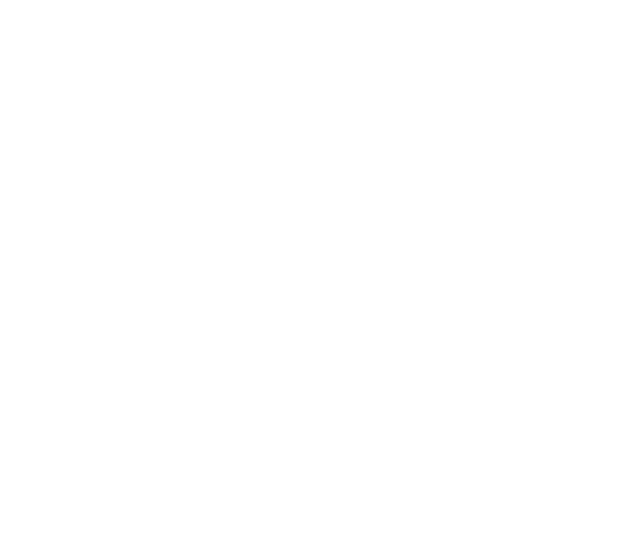
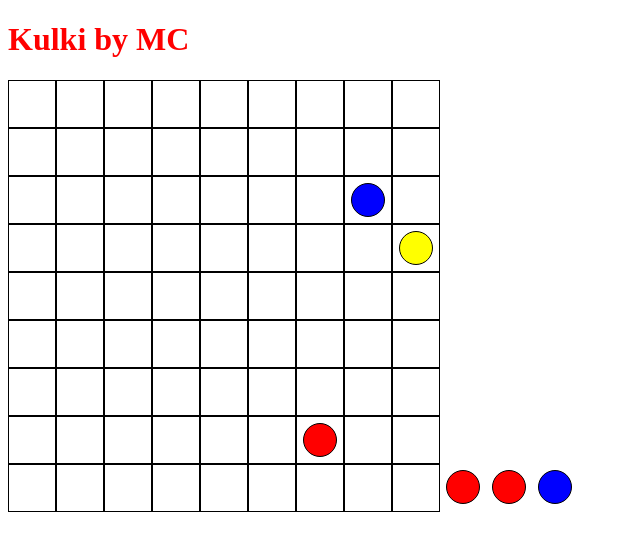
Before and after one commit to MateuszCzek332/Kulki, a website built with webpack: page public/index.html in a window 1280 px wide. Shown: the whole page, without its empty margins (0-640 px from the left). Built offline with nearby package versions, Linux system fonts and the light colour scheme.

Commit message:
basic
Creating board, and random balls in q

```diff
--- a/public/bundle.js
+++ b/public/bundle.js
@@ -1 +1 @@
-(()=>{"use strict";console.log("qwer")})();
+(()=>{"use strict";var l=function(l,t){this.html=document.createElement("div"),this.html.className="field",this.html.id=l+"-"+t},t=function(){function l(){this.html=document.createElement("div"),this.html.className="ball",this.color=Math.floor(Math.random()*l.collors.length),this.html.style.backgroundColor=l.collors[this.color]}return l.collors=["red","orange","yellow","green","blue","black","white"],l}();new function(){var e=this;this.qBalls=[],this.init=function(){e.createBoard(),e.createBallsQ()},this.createBoard=function(){e.html=document.createElement("div"),e.html.className="board";for(var t=0;t<e.height;t++){e.fields[t]=[];for(var a=0;a<e.width;a++){var i=new l(t,a);e.fields[t][a]=i,e.html.appendChild(i.html)}}document.body.appendChild(e.html),console.log(e.fields[0][0])},this.createBallsQ=function(){e.ballsDiv=document.createElement("div"),document.body.appendChild(e.ballsDiv),e.ballsToQ(),e.spawnBalls()},this.ballsToQ=function(){for(var l=0;l<3;l++){var a=new t;e.qBalls[l]=a,e.ballsDiv.appendChild(a.html)}},this.spawnBalls=function(){for(var l=0;l<e.qBalls.length;){var t=Math.floor(Math.random()*e.width),a=Math.floor(Math.random()*e.height);e.fields[t][a].html.appendChild(e.qBalls[l].html),l++}e.ballsToQ()},this.fields=[],this.width=9,this.height=9,this.init()}})();
--- /dev/null
+++ b/public/css/style.css
@@ -0,0 +1,27 @@
+h1 {
+    color: red;
+}
+
+.field {
+    width: 46px;
+    height: 46px;
+    border: 1px solid black;
+    float: left;
+}
+
+.field:nth-child(9n+1) {
+    clear: both;
+}
+
+.ball {
+    width: 32px;
+    height: 32px;
+    border-radius: 50%;
+    margin: 6px;
+    border: 1px solid black;
+    float: left;
+}
+
+.balllsQ {
+    float: right;
+}
--- a/public/index.html
+++ b/public/index.html
@@ -6,9 +6,11 @@
     <meta http-equiv="X-UA-Compatible" content="IE=edge">
     <meta name="viewport" content="width=device-width, initial-scale=1.0">
     <title>Document</title>
+    <link rel="stylesheet" href="./css/style.css">
 </head>
 
 <body>
+    <h1>Kulki by MC</h1>
 
     <script src="./bundle.js"></script>
 </body>
--- /dev/null
+++ b/src/Ball.ts
@@ -0,0 +1,11 @@
+export class Ball {
+    static collors: string[] = ['red', 'orange', 'yellow', 'green', 'blue', 'black', 'white'];
+    public html: HTMLDivElement;
+    public color: number;
+    constructor() {
+        this.html = document.createElement("div")
+        this.html.className = "ball"
+        this.color = Math.floor(Math.random() * Ball.collors.length)
+        this.html.style.backgroundColor = Ball.collors[this.color]
+    }
+}
--- /dev/null
+++ b/src/Board.ts
@@ -0,0 +1,66 @@
+import { Field } from "./Field";
+import { Ball } from "./Ball";
+
+export class Board {
+    public width: number;
+    public height: number;
+    public fields: Field[][];
+    public html: HTMLDivElement;
+    public ballsDiv: HTMLDivElement;
+    public qBalls: Ball[] = []
+    constructor() {
+        this.fields = []
+        this.width = 9;
+        this.height = 9;
+        this.init()
+    }
+
+    init = () => {
+        this.createBoard()
+        this.createBallsQ()
+    }
+
+    createBoard = () => {
+        this.html = document.createElement("div")
+
+        this.html.className = "board"
+        for (let i: number = 0; i < this.height; i++) {
+            this.fields[i] = []
+            for (let j = 0; j < this.width; j++) {
+                let f: Field = new Field(i, j)
+                this.fields[i][j] = f
+                this.html.appendChild(f.html)
+            }
+        }
+        document.body.appendChild(this.html)
+        console.log(this.fields[0][0])
+    }
+
+    createBallsQ = () => {
+        this.ballsDiv = document.createElement("div");
+        document.body.appendChild(this.ballsDiv)
+        this.ballsToQ()
+        this.spawnBalls()
+    }
+
+    ballsToQ = () => {
+        for (let i: number = 0; i < 3; i++) {
+            let b = new Ball()
+            this.qBalls[i] = b
+            this.ballsDiv.appendChild(b.html)
+        }
+    }
+
+    spawnBalls = () => {
+        let i: number = 0
+        while (i < this.qBalls.length) {
+            let x: number = Math.floor(Math.random() * this.width)
+            let y: number = Math.floor(Math.random() * this.height)
+            //if()
+            // console.log(this.fields[x][y])
+            this.fields[x][y].html.appendChild(this.qBalls[i].html)
+            i++
+        }
+        this.ballsToQ()
+    }
+}
--- /dev/null
+++ b/src/Field.ts
@@ -0,0 +1,10 @@
+import { Ball } from "./Ball";
+
+export class Field {
+    public html: HTMLDivElement;
+    constructor(i: number, j: number) {
+        this.html = document.createElement("div")
+        this.html.className = "field"
+        this.html.id = i + '-' + j
+    }
+}
--- /dev/null
+++ b/src/app.ts
@@ -0,0 +1,2 @@
+import { Board } from "./Board";
+new Board()
--- a/src/index.ts
+++ /dev/null
@@ -1,2 +0,0 @@
-import { x } from "./k";
-x()
--- a/src/k.ts
+++ /dev/null
@@ -1,3 +0,0 @@
-export let x = () => {
-    console.log("qwer");
-}
--- a/webpack.config.js
+++ b/webpack.config.js
@@ -2,7 +2,7 @@
 
 module.exports = {
     watch: true,
-    entry: './src/index.ts',
+    entry: './src/app.ts',
     mode: 'production',
     module: {
         rules: [
```
